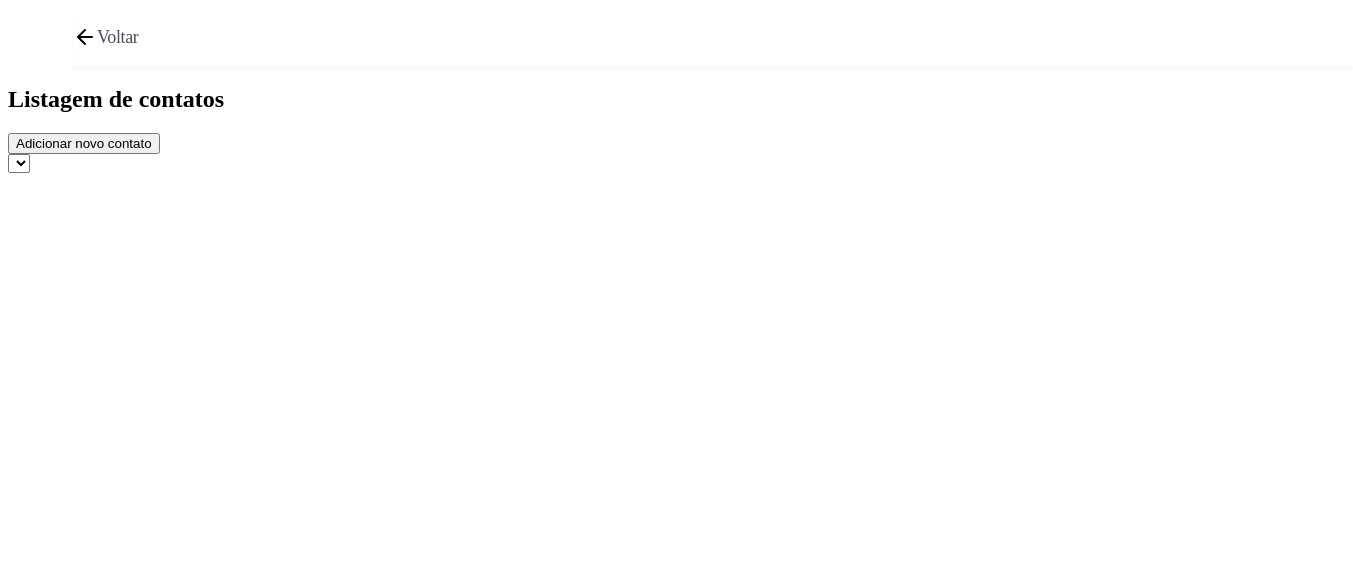
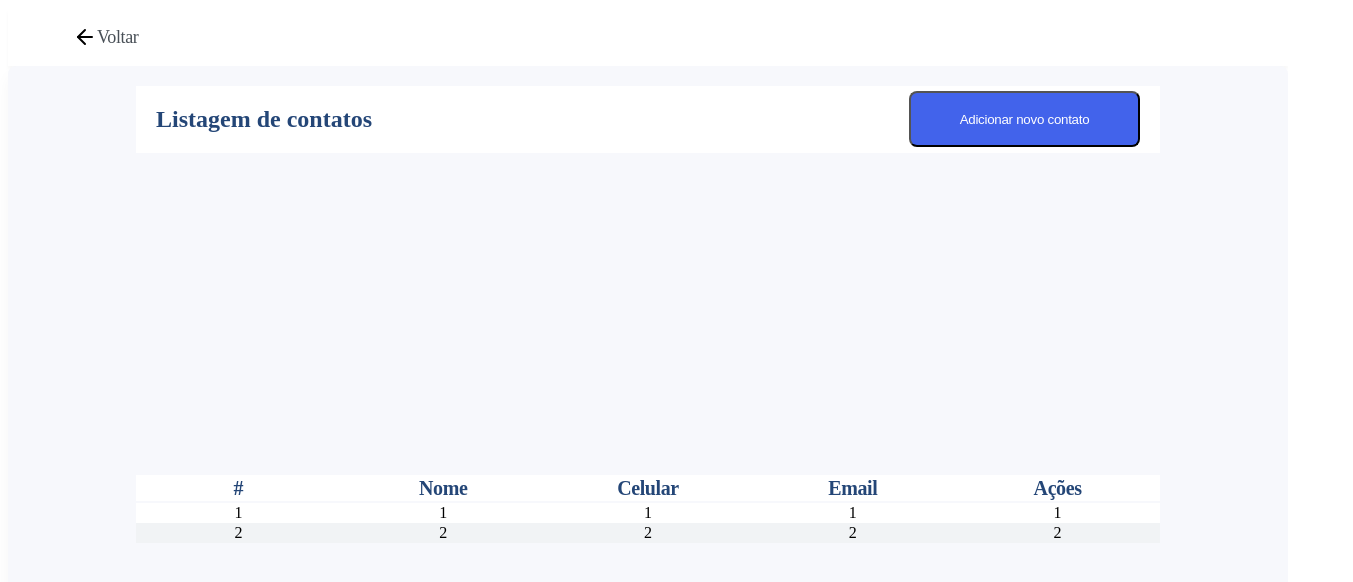
Before and after one commit to welcksonvalentim/-diwe-challenge-ListOfContacts, a React (Create React App) app in the folder list-of-contacts/: page /list in a window 1280 px wide. Shown: the top 582 px of the page, 1353 px wide, since content can reach past the window. Built offline with nearby package versions, Linux system fonts and the light colour scheme.

Commit message:
welckson valentim - style:App.css, estiliza componente List.js e parte do componente AddContact.js

```diff
--- a/list-of-contacts/src/App.css
+++ b/list-of-contacts/src/App.css
@@ -84,7 +84,6 @@
   justify-content: start;
   width: 100vw;
   height: 58px;
-  margin-left: 65px;
   background-color: #FFFFFF;
   box-shadow: 0px 4px 4px rgba(0, 0, 0, 0.03);
 }
@@ -97,5 +96,119 @@
   color: #495057;
   font-family: 'Montserrat';
   font-weight: 500;
+  margin-left: 65px;
   font-size: 18px;
 }
+
+.list {
+  display: flex;
+  flex-wrap: wrap;
+  align-items: flex-start;
+  justify-content: center;
+  width: 100vw;
+  height: 100vh;
+  background: #F7F8FC;
+  box-shadow: 0px 10px 16px rgba(0, 0, 0, 0.04);
+  border-radius: 8px;
+}
+
+.list-name  {
+  display: flex;
+  align-items: center;
+  justify-content: space-between;
+  margin-top: 20px;
+  background: #FFFFFF;
+  width: 80vw;
+}
+
+.list-name h2 {
+  margin-left: 20px;
+  display: flex;
+  align-items: center;
+  justify-content: space-between;
+  color: #244677;
+  text-align: center;
+}
+
+.list-name button {
+  margin-right: 20px;
+  width: 231px;
+  height: 56px;
+  background: #4263EB;
+  border-radius: 8px;
+  color: #FFFFFF;
+  text-align: center;
+  letter-spacing: -0.02em;
+}
+
+.list-contact thead {
+  background: #FFFFFF;
+  font-family: 'Poppins';
+  font-style: normal;
+  font-weight: 700;
+  font-size: 20px;
+  line-height: 120%;
+  text-align: center;
+  letter-spacing: -0.02em;
+  color: #244677;
+}
+
+.list-contact tr {
+  display: flex;
+  align-items: center;
+  justify-content: space-between;
+  background: #FFFFFF;
+  text-align: center;
+  width: 80vw;
+}
+
+tr:nth-child(even) {
+  background:#F1F3F5;
+}
+
+.list-contact td {
+  display: flex;
+  align-items: center;
+  justify-content: center;
+  text-align: center;
+  width: 80vw;
+}
+
+.addContact  {
+  background: #F7F8FC;
+  display: block;
+  align-content: center;
+  justify-content: center;
+}
+
+.addContact-section {
+  width: 808px;
+  height: 543px;
+  margin-left: 200px;
+  background: #FFFFFF;
+  box-shadow: 0px 10px 16px rgba(0, 0, 0, 0.04);
+  border-radius: 8px;
+}
+
+.addContact-section h1 {
+  margin-top: 20px;
+  color: #244677;
+  text-align: center;
+  font-family: 'Poppins';
+  font-style: normal;
+  font-weight: 700;
+  font-size: 24px;
+  line-height: 124%;
+}
+
+.addContact-section h2 {
+  text-align: center;
+  letter-spacing: -0.02em;
+  color: #495057;
+  opacity: 0.64;
+  font-family: 'Montserrat';
+  font-style: normal;
+  font-weight: 500;
+  font-size: 16px;
+  line-height: 148%;
+}
--- a/list-of-contacts/src/App.js
+++ b/list-of-contacts/src/App.js
@@ -3,7 +3,7 @@ import { Route, Routes } from 'react-router-dom';
 import Context from './Context/Context';
 import Login from './Pages/Login';
 import List from './Pages/List';
-import AddContact from './Pages/List';
+import AddContact from './Pages/AddContact';
 import './App.css';
 
 function App() {
@@ -12,7 +12,7 @@ function App() {
       <Routes>
         <Route path="/" element={ <Login />} />
         <Route path="/list" element={ <List />} />
-        <Route path="/list" element={ <AddContact />} />
+        <Route path="/addContact" element={ <AddContact />} />
       </Routes>
     </Context>
   );
--- a/list-of-contacts/src/Pages/AddContact.js
+++ b/list-of-contacts/src/Pages/AddContact.js
@@ -1,6 +1,6 @@
 import React, { useState } from 'react';
+import Header from '../Components/Header';
 import { createContact } from '../Utils/Functions';
-import '../App.css';
 
 function Login() {
   const [add, setAdd] = useState({ name: '', email: '', mobile: ''});
@@ -11,11 +11,9 @@ function Login() {
   };
 
   return (
-    <main>
-      <section>
-        <img alt='imagem teste' src=''/>
-      </section>
-      <section>
+    <main className= 'addContact '>
+      <Header />
+      <section className= 'addContact-section'>
         <h1>Cadastre um novo contato</h1>
         <h2>Preencha as informações para cadastrar um novo contato</h2>
         <form className='login' onSubmit={ (event) => handleClick(event) }>
--- a/list-of-contacts/src/Pages/List.js
+++ b/list-of-contacts/src/Pages/List.js
@@ -29,11 +29,14 @@ function List() {
   return (
     <main>
       <Header />
-      <section>
+      <section className='list'>
+        <section className='list-name'>
           <h2>Listagem de contatos</h2>
           <button onClick={() => handleClickAddContact()}>Adicionar novo contato</button>
         </section>
-      <select>
+        <section className='list-contact'>
+        <table>
+        <thead>
           <tr>
             <td>#</td>
             <td>Nome</td>
@@ -41,6 +44,8 @@ function List() {
             <td>Email</td>
             <td>Ações</td>
           </tr>
+        </thead>
+        <tbody>
           <tr>
             <td>1</td>
             <td>1</td>
@@ -48,6 +53,15 @@ function List() {
             <td>1</td>
             <td>1</td>
           </tr>
+          <tr>
+            <td>2</td>
+            <td>2</td>
+            <td>2</td>
+            <td>2</td>
+            <td>2</td>
+          </tr>
+        </tbody>
+        </table>
   {/*         {data[0].map((contact) =>
             <tr key={contact.id}>
               <td>{contact.id}</td>
@@ -58,7 +72,8 @@ function List() {
               <td><button onClick={() => handleClickDelete(contact.id)}>Excluir</button></td>
             </tr>
           )} */}
-      </select>
+        </section>
+      </section>
     </main>
   );
 }
```
Lines whose indentation alone changed are shown as unchanged.
